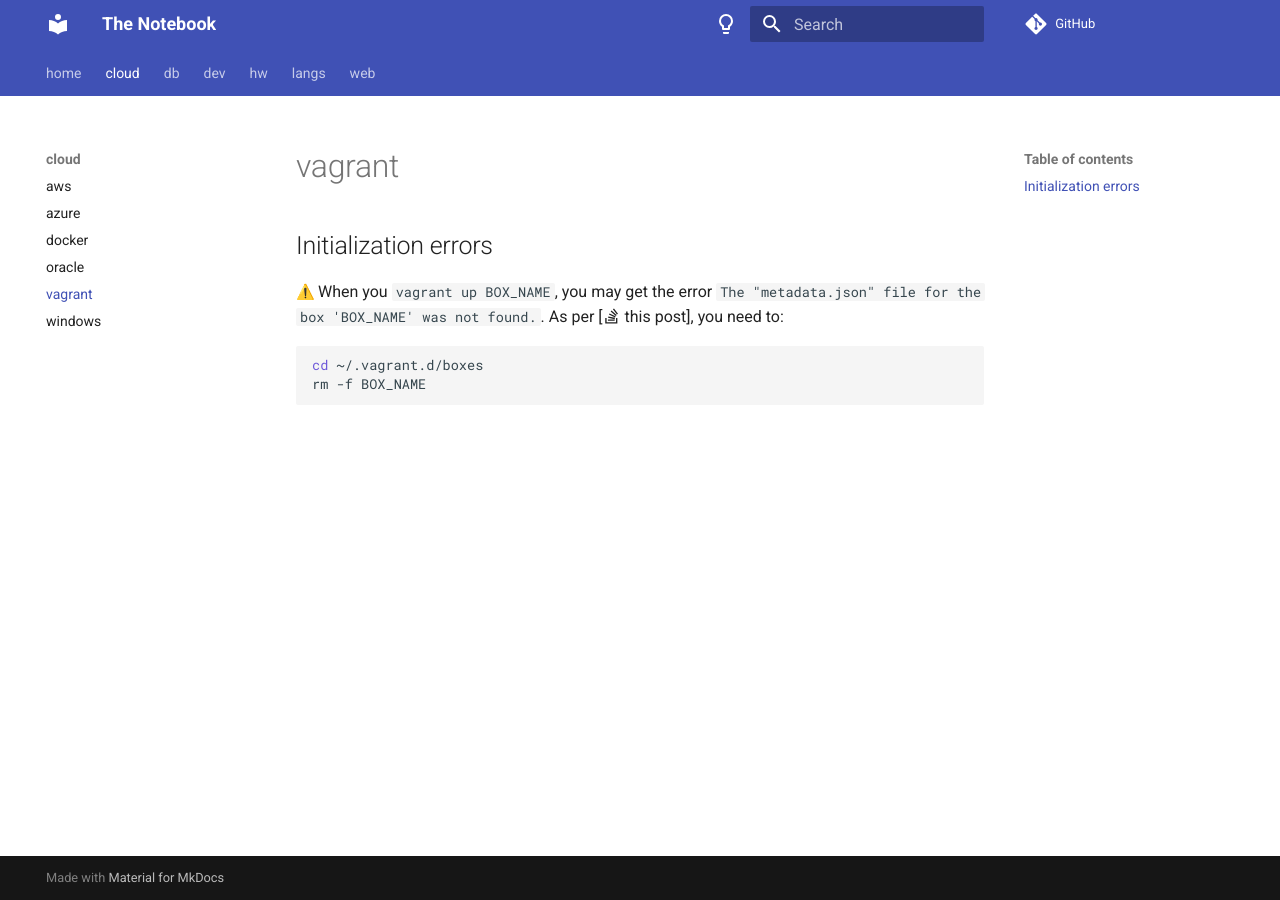
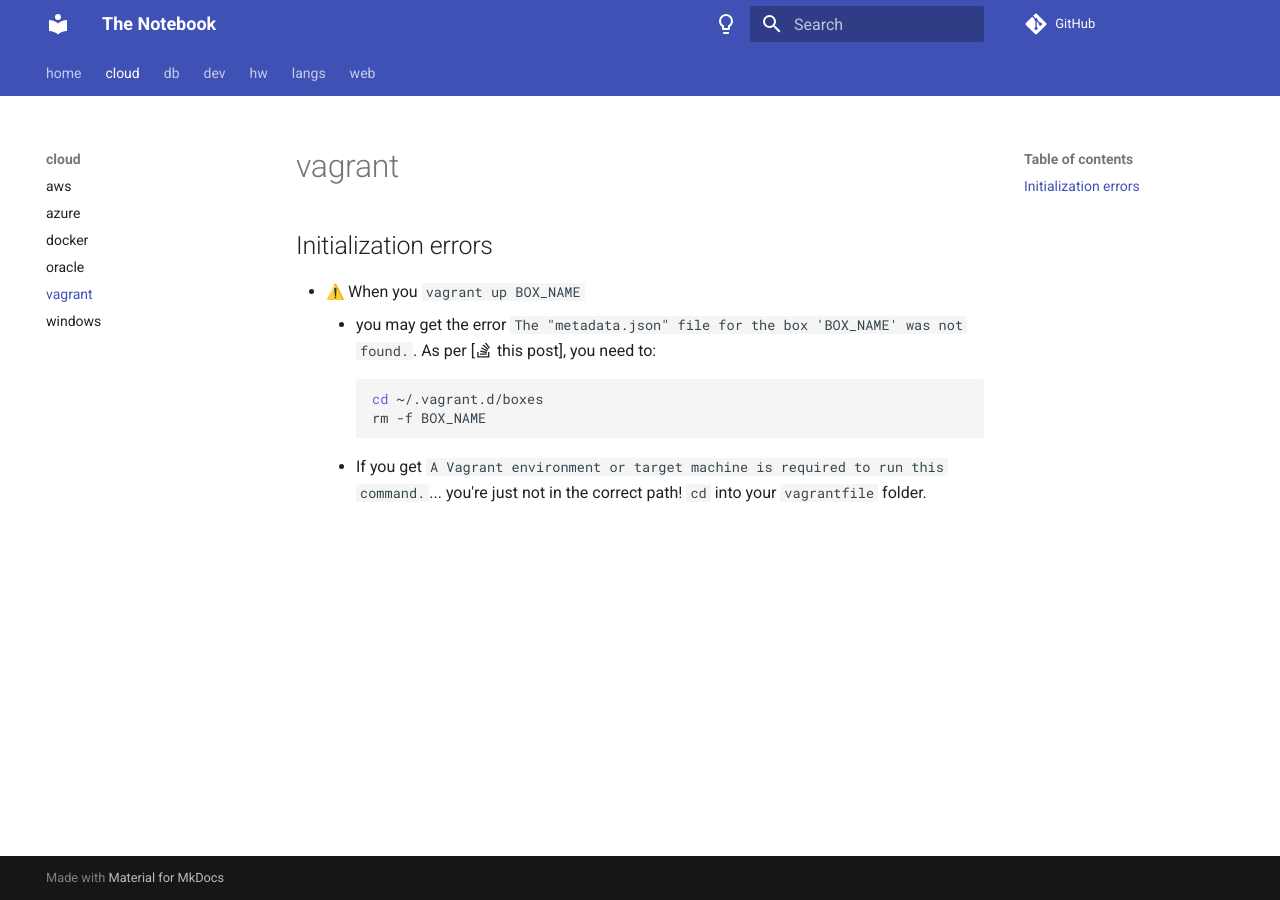
Before and after one commit to sannae/the-notebook, an MkDocs documentation site: the page built from docs/cloud/vagrant.md, in a window 1280 px wide. Built offline with MkDocs 1.6.1 and Material for MkDocs 9.7.7, drawn with Linux system fonts in a browser that asks for light colours; emoji names are drawn with the system emoji font; comment, search, counter and statistics services are not loaded.

Commit message:
added initialization error on vagrant

````diff
--- a/docs/cloud/vagrant.md
+++ b/docs/cloud/vagrant.md
@@ -2,8 +2,10 @@
 
 ## Initialization errors
 
-:warning: When you `vagrant up BOX_NAME`, you may get the error `The "metadata.json" file for the box 'BOX_NAME' was not found.`. As per [:material-stack-overflow: this post], you need to:
-```bash
-cd ~/.vagrant.d/boxes
-rm -f BOX_NAME
-```
+* :warning: When you `vagrant up BOX_NAME`
+    * you may get the error `The "metadata.json" file for the box 'BOX_NAME' was not found.`. As per [:material-stack-overflow: this post], you need to:
+    ```bash
+    cd ~/.vagrant.d/boxes
+    rm -f BOX_NAME
+    ```
+    * If you get `A Vagrant environment or target machine is required to run this command.`... you're just not in the correct path! `cd` into  your `vagrantfile` folder.
````
